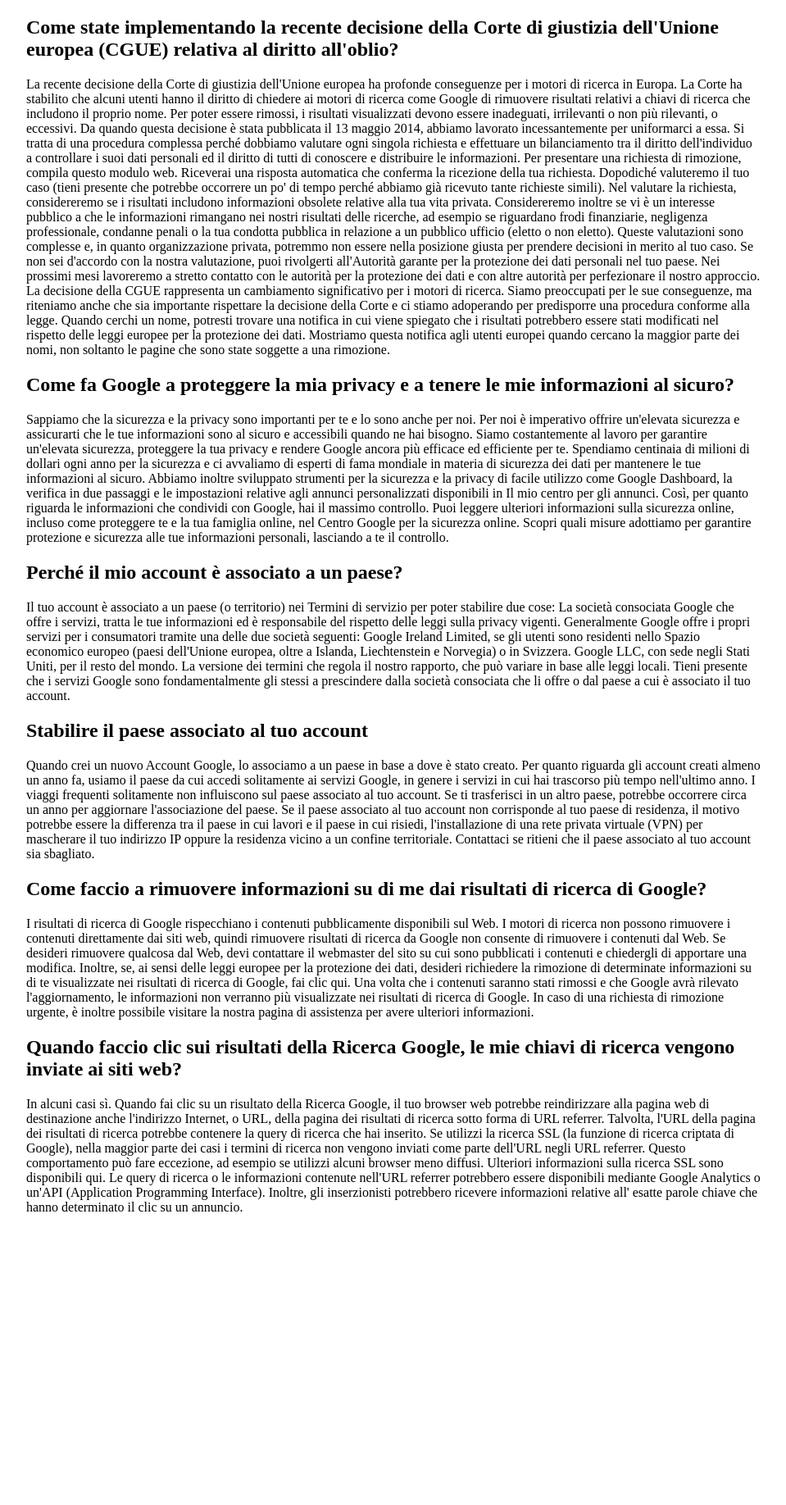
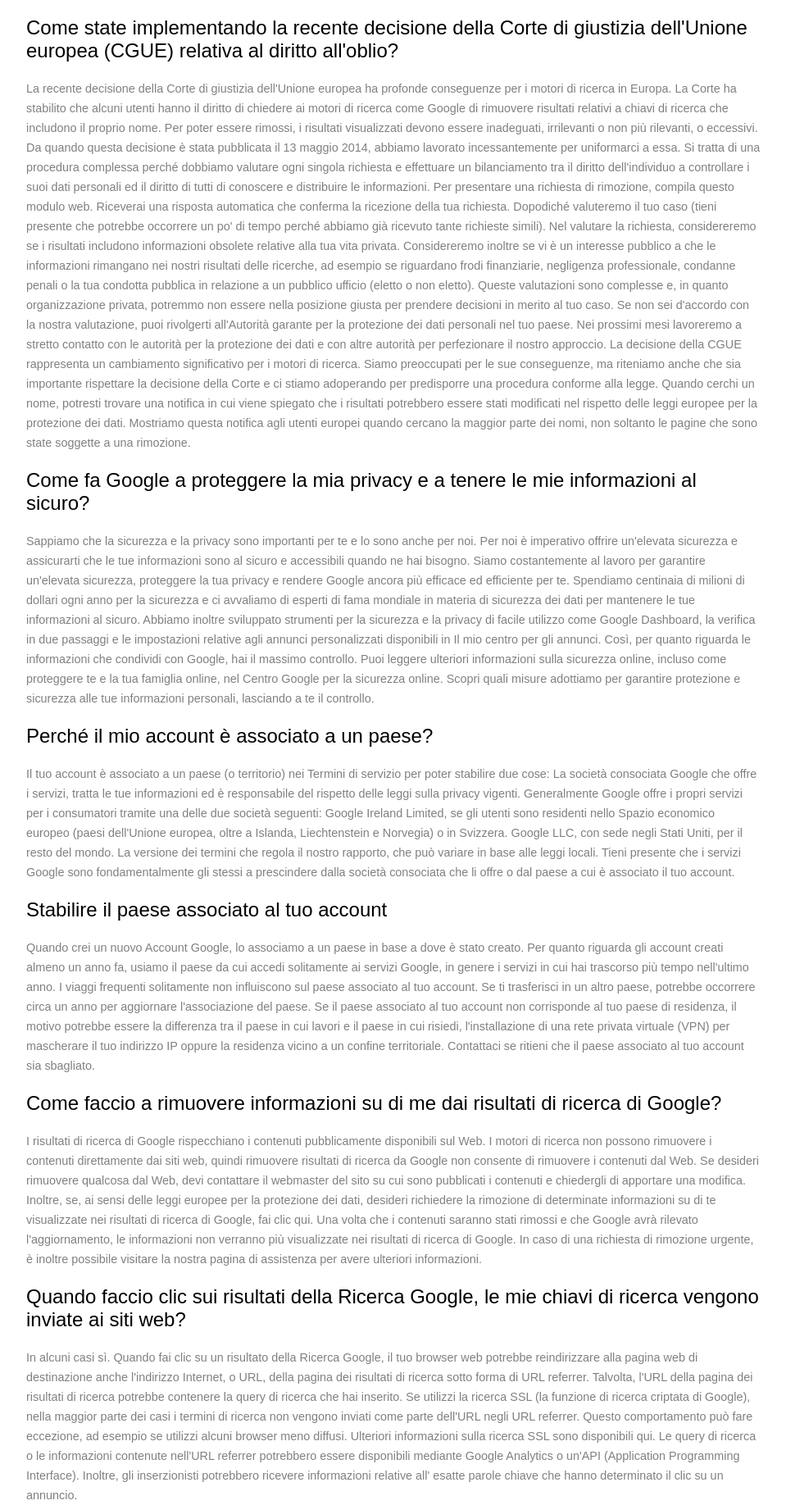
Before and after one commit to Paolo-dev-it/php-google-faq, a PHP site: page / in a window 1280 px wide. Shown: the whole page at 82% size, without its empty margins (160-1119 px from the left). Before the commit the page ends 1478 px from the top, so only its background shows below. Run offline with PHP 8.4, Linux system fonts and the light colour scheme.

Commit message:
Project completed!

```diff
--- a/index.php
+++ b/index.php
@@ -54,9 +54,6 @@
 
 
     ];
-
-
-
 ?>
 
 <!DOCTYPE html>
@@ -65,7 +62,7 @@
     <meta charset="UTF-8">
     <meta http-equiv="X-UA-Compatible" content="IE=edge">
     <meta name="viewport" content="width=device-width, initial-scale=1.0">
-    <title>Document</title>
+    <title>Domande frequenti</title>
     <link rel="stylesheet" href="style.css">
 </head>
 <body>
--- a/style.css
+++ b/style.css
@@ -2,6 +2,10 @@
   margin: 0;
   padding: 0;
   box-sizing: border-box;
+}
+
+body {
+  font-family: sans-serif;
 }
 
 .container {
@@ -11,4 +15,12 @@
 
 h2 {
   margin: 20px 0px;
+  font-weight: 200;
 }
+
+p {
+  color: gray;
+  font-size: 0.9rem;
+  font-weight: 100;
+  line-height: 1.5rem;
+}
```
